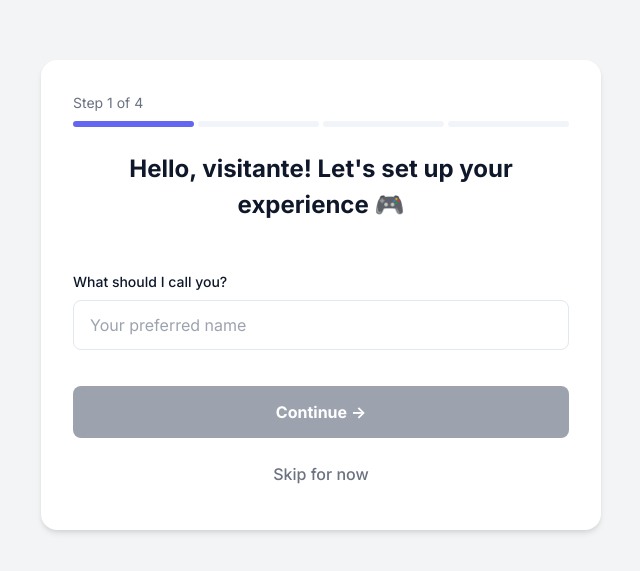
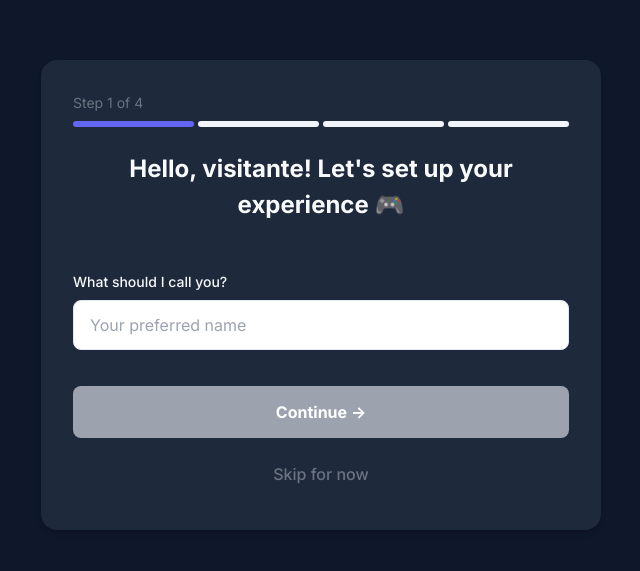
Before and after one commit to Hendreu/FocusQuest, a Next.js app in the folder apps/web/: page /en/onboarding in a window 1280 px wide. Shown: the part 105-676 px from the top of the page, without its empty margins (319-959 px from the left). Built offline with nearby package versions, Linux system fonts and the light colour scheme; no server answers.

Commit message:
style(onboarding): update background colors for improved UI aesthetics

```diff
--- a/apps/web/app/[locale]/onboarding/page.tsx
+++ b/apps/web/app/[locale]/onboarding/page.tsx
@@ -162,7 +162,7 @@ export default function OnboardingPage() {
         alignItems: "center",
         justifyContent: "center",
         minHeight: "100vh",
-        backgroundColor: "var(--color-bg, #f3f4f6)",
+        backgroundColor: "#0f172a",
         padding: "24px",
       }}
     >
@@ -170,7 +170,8 @@ export default function OnboardingPage() {
         style={{
           width: "100%",
           maxWidth: "560px",
-          backgroundColor: "var(--color-bg-card, #ffffff)",
+          backgroundColor: "#1e293b",
+          color: "#f8fafc",
           borderRadius: "16px",
           boxShadow:
             "0 4px 6px -1px rgba(0, 0, 0, 0.1), 0 2px 4px -1px rgba(0, 0, 0, 0.06)",
```
